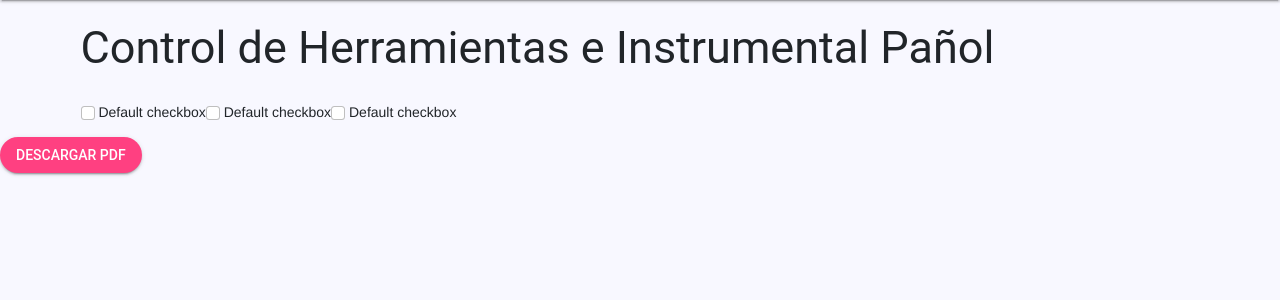
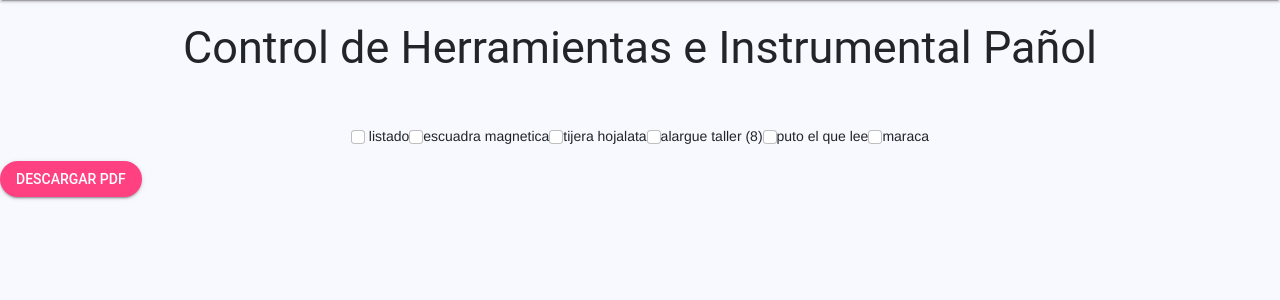
Before and after one commit to calitoozzy/control, a PHP site: page /trabajos/ in a window 1280 px wide. Shown: the part 112-412 px from the top of the page. Run offline with PHP 8.4, Linux system fonts and the light colour scheme.

Commit message:
ninguna modificacion

```diff
--- a/control.html
+++ b/control.html
@@ -4,24 +4,15 @@
 </div>
 
 
-<div class="container" id="listado">
+<div class="container" id="check">
+    <div class="control" id="listado">
+        <div class="row1">
             <div class="form-check1">
                 <input class="form-check-input" type="checkbox" value="" id="flexCheckDefault">
                 <label class="form-check-label" for="flexCheckDefault">
-            Default checkbox
+                   listado
                 </label>
             </div>
-    <div class="form-check2">
-        <input class="form-check-input" type="checkbox" value="" id="flexCheckDefault">
-        <label class="form-check-label" for="flexCheckDefault">
-            Default checkbox
-        </label>
         </div>
-    <div class="form-check3">
-        <input class="form-check-input" type="checkbox" value="" id="flexCheckDefault">
-        <label class="form-check-label" for="flexCheckDefault">
-            Default checkbox
-        </label>
     </div>
-
 </div>
--- a/style.css
+++ b/css/style.css
@@ -13,7 +13,10 @@ body{
     border-radius: 50px;
 }
 
-
+.container{
+    display: flex;
+    justify-content:center;
+}
 
 #listado{
     display: flex;
--- a/index.php
+++ b/index.php
@@ -14,7 +14,7 @@
   <!-- Material Design icon font -->
   <link rel="stylesheet" href="https://fonts.googleapis.com/icon?family=Material+Icons">
   <link href="mypdf.css" type="text/css" rel="stylesheet" media="mpdf" />
-  <link rel="stylesheet" href="style.css">
+  <link rel="stylesheet" href="css/style.css">
   <link href="https://cdn.jsdelivr.net/npm/bootstrap@5.1.3/dist/css/bootstrap.min.css">
 
 </head>
@@ -117,9 +117,7 @@
         </div>
     </main>
   </div>
-  <script type="text/javascript" src="./script.js">
 
-  </script>
 </body>
 
 </html>
--- /dev/null
+++ b/js/script.js
@@ -0,0 +1,28 @@
+
+
+//replicar una funcion con un listado....
+
+let listado = ["escuadra magnetica", "tijera hojalata", "alargue taller (8)", "puto el que lee", "maraca" ]
+
+let listadoRef = document.getElementById("listado");
+
+listado.forEach((item, index) =>{
+
+    let divContainer = document.createElement("div");
+    let inputContainer = document.createElement("input");
+    let labelContainer = document.createElement("label");
+
+    labelContainer.setAttribute("form","flexCheckDefault"+index);
+    labelContainer.setAttribute("class","form-check-label");
+    labelContainer.textContent = item
+
+    inputContainer.setAttribute("class","form-check-input");
+    inputContainer.setAttribute("id","flexCheckDefault"+index);
+    inputContainer.type = "checkbox";
+
+    divContainer.appendChild(inputContainer);
+    divContainer.appendChild(labelContainer);
+
+
+    listadoRef.appendChild(divContainer);
+})
--- a/script.js
+++ /dev/null
@@ -1,4 +0,0 @@
-$(document).ready(function(){
-    alert("Puto el que lee")
-})
-let listado = ["escuadra magnetica", "tijera hojalata", "alargue taller (8)" ]
--- a/valija A.html
+++ b/valija A.html
@@ -11,16 +11,8 @@
             Default checkbox
         </label>
     </div>
-    <div class="form-check2">
-        <input class="form-check-input" type="checkbox" value="" id="flexCheckDefault">
-        <label class="form-check-label" for="flexCheckDefault">
-            Default checkbox
-        </label>
-    </div>
-    <div class="form-check3">
-        <input class="form-check-input" type="checkbox" value="" id="flexCheckDefault">
-        <label class="form-check-label" for="flexCheckDefault">
-            Default checkbox
-        </label>
-    </div>
  </div>
+
+ <script type="text/javascript" src="js/script.js">
+
+</script>
```
Also changed, not shown: js/yo.html (added, +27 -0 lines). Lines whose indentation alone changed are shown as unchanged.
